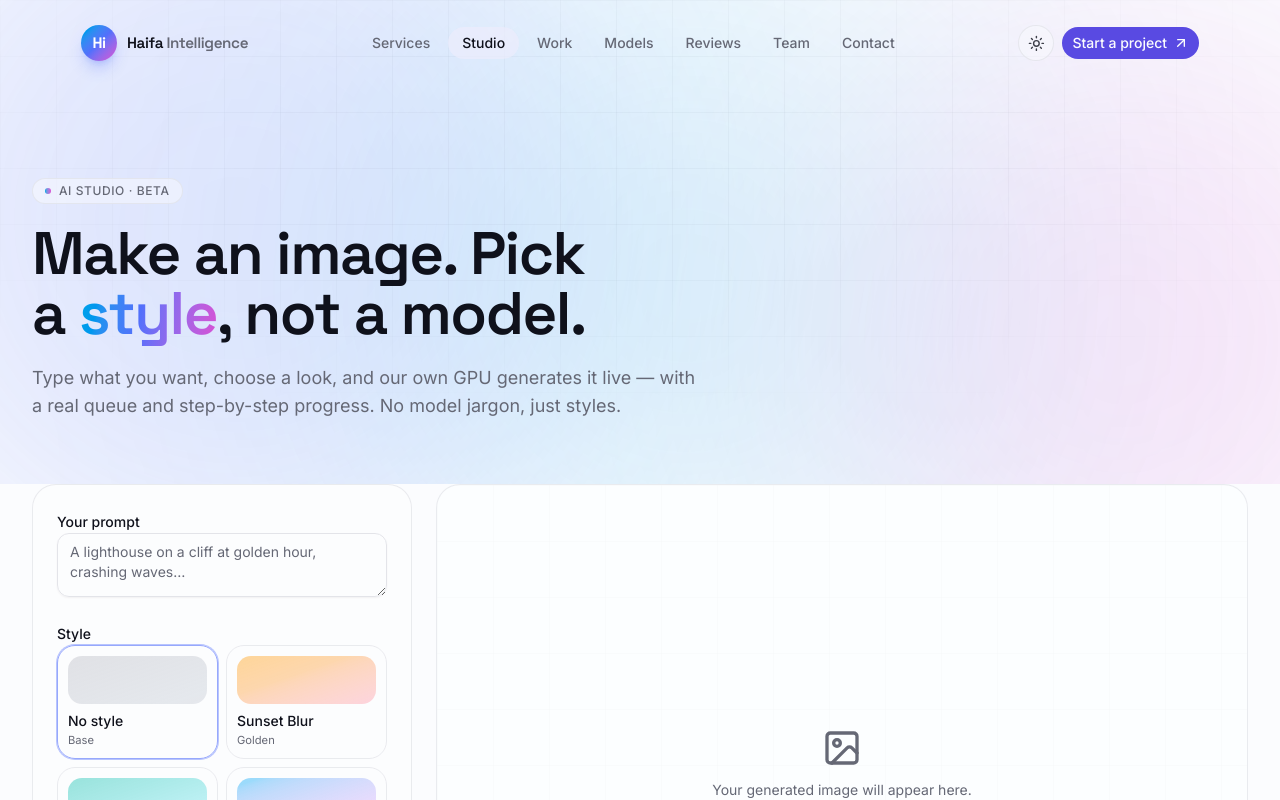
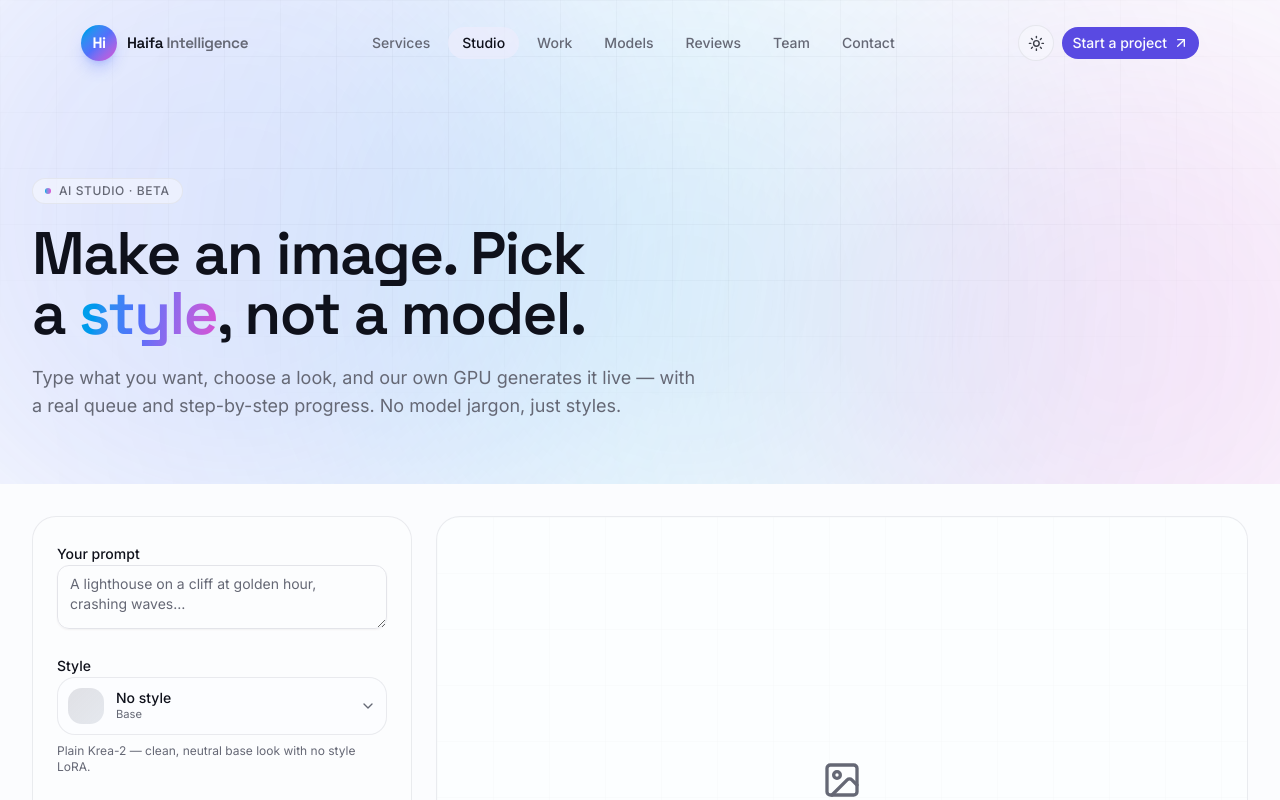
Before and after one commit to Danial-Dirar/haifa-intelligence, a Next.js app in the folder apps/web/: page /studio in a window 1280 px wide. Shown: the top 800 px of the page. Built offline with nearby package versions, Linux system fonts and the light colour scheme.

Commit message:
Added UI/UX changes

```diff
--- a/apps/web/app/layout.tsx
+++ b/apps/web/app/layout.tsx
@@ -72,7 +72,11 @@ export default function RootLayout({
         {/* Server-rendered anti-FOUC theme script (runs before paint) */}
         <script dangerouslySetInnerHTML={{ __html: themeInitScript }} />
       </head>
-      <body className="min-h-full flex flex-col antialiased">
+      {/* suppressHydrationWarning: browser extensions (Grammarly, password
+          managers, etc.) inject data-* attributes on <body> before React
+          hydrates. This silences that harmless mismatch without hiding real
+          bugs deeper in the tree. */}
+      <body suppressHydrationWarning className="min-h-full flex flex-col antialiased">
         <SmoothScroll>
           <Navbar />
           <main className="flex-1">{children}</main>
--- a/apps/web/app/studio/page.tsx
+++ b/apps/web/app/studio/page.tsx
@@ -43,7 +43,7 @@ export default function StudioPage() {
         description="Type what you want, choose a look, and our own GPU generates it live — with a real queue and step-by-step progress. No model jargon, just styles."
       />
 
-      <section className="container-page pb-12">
+      <section className="container-page pt-4 pb-12 md:pt-8">
         <Reveal>
           <StudioClient />
         </Reveal>
--- a/apps/web/components/sections/studio-client.tsx
+++ b/apps/web/components/sections/studio-client.tsx
@@ -1,8 +1,18 @@
 "use client";
 
-import { useRef, useState } from "react";
+import { useEffect, useRef, useState } from "react";
 import { toast } from "sonner";
-import { Clock, Download, ImageIcon, Loader2, Sparkles, Users, Wand2 } from "lucide-react";
+import {
+  Check,
+  ChevronDown,
+  Clock,
+  Download,
+  ImageIcon,
+  Loader2,
+  Sparkles,
+  Users,
+  Wand2,
+} from "lucide-react";
 import { Textarea } from "@/components/ui/textarea";
 import { Button } from "@/components/ui/button";
 import {
@@ -89,6 +99,103 @@ type Result = {
 };
 
 const styles = imageStyles.map(publicStyle);
+type StyleOption = (typeof styles)[number];
+
+/**
+ * Compact style selector: a single row showing the current style, which opens a
+ * grid popover on click. Keeps the tall list of styles from pushing the rest of
+ * the controls — and the Generate button — far down the panel.
+ */
+function StylePicker({
+  value,
+  onChange,
+}: {
+  value: string;
+  onChange: (id: string) => void;
+}) {
+  const [open, setOpen] = useState(false);
+  const ref = useRef<HTMLDivElement>(null);
+  const active = styles.find((s) => s.id === value)!;
+
+  useEffect(() => {
+    if (!open) return;
+    const onDown = (e: MouseEvent) => {
+      if (ref.current && !ref.current.contains(e.target as Node)) setOpen(false);
+    };
+    const onKey = (e: KeyboardEvent) => {
+      if (e.key === "Escape") setOpen(false);
+    };
+    document.addEventListener("mousedown", onDown);
+    document.addEventListener("keydown", onKey);
+    return () => {
+      document.removeEventListener("mousedown", onDown);
+      document.removeEventListener("keydown", onKey);
+    };
+  }, [open]);
+
+  return (
+    <div className="relative" ref={ref}>
+      <button
+        type="button"
+        onClick={() => setOpen((o) => !o)}
+        aria-haspopup="listbox"
+        aria-expanded={open}
+        className={cn(
+          "flex w-full items-center gap-3 rounded-xl border bg-background/40 p-2.5 text-left transition-colors",
+          open ? "border-brand-1/60 ring-1 ring-brand-1/40" : "border-border/60 hover:border-brand-1/40"
+        )}
+      >
+        <span className={cn("size-9 shrink-0 rounded-lg bg-gradient-to-br", active.accent)} />
+        <span className="min-w-0 flex-1">
+          <span className="block truncate text-sm font-medium leading-tight">{active.name}</span>
+          <span className="block text-[0.7rem] text-muted-foreground">{active.sample}</span>
+        </span>
+        <ChevronDown
+          className={cn("size-4 shrink-0 text-muted-foreground transition-transform", open && "rotate-180")}
+        />
+      </button>
+
+      {open && (
+        <div
+          role="listbox"
+          className="absolute inset-x-0 top-[calc(100%+0.5rem)] z-30 rounded-2xl border border-border/60 bg-popover p-2 shadow-xl shadow-black/20"
+        >
+          <div
+            data-lenis-prevent
+            className="grid max-h-[19rem] grid-cols-2 gap-2 overflow-y-auto p-1"
+          >
+            {styles.map((s: StyleOption) => {
+              const selected = s.id === value;
+              return (
+                <button
+                  key={s.id}
+                  type="button"
+                  role="option"
+                  aria-selected={selected}
+                  onClick={() => {
+                    onChange(s.id);
+                    setOpen(false);
+                  }}
+                  className={cn(
+                    "group relative overflow-hidden rounded-xl border p-2.5 text-left transition-all",
+                    selected
+                      ? "border-brand-1/60 ring-1 ring-brand-1/40"
+                      : "border-border/60 hover:border-brand-1/40"
+                  )}
+                >
+                  <div className={cn("mb-2 h-12 w-full rounded-lg bg-gradient-to-br", s.accent)} />
+                  <p className="text-sm font-medium leading-tight">{s.name}</p>
+                  <p className="mt-0.5 line-clamp-1 text-[0.7rem] text-muted-foreground">{s.sample}</p>
+                  {selected && <Check className="absolute right-2 top-2 size-4 text-brand-1" />}
+                </button>
+              );
+            })}
+          </div>
+        </div>
+      )}
+    </div>
+  );
+}
 
 export function StudioClient() {
   const [prompt, setPrompt] = useState("");
@@ -210,30 +317,9 @@ export function StudioClient() {
           />
         </div>
 
-        <div className="space-y-3">
+        <div className="space-y-2">
           <label className="text-sm font-medium">Style</label>
-          <div className="grid grid-cols-2 gap-2">
-            {styles.map((s) => {
-              const active = s.id === styleId;
-              return (
-                <button
-                  key={s.id}
-                  type="button"
-                  onClick={() => setStyleId(s.id)}
-                  className={cn(
-                    "group relative overflow-hidden rounded-xl border p-2.5 text-left transition-all",
-                    active
-                      ? "border-brand-1/60 ring-1 ring-brand-1/40"
-                      : "border-border/60 hover:border-brand-1/40"
-                  )}
-                >
-                  <div className={cn("mb-2 h-12 w-full rounded-lg bg-gradient-to-br", s.accent)} />
-                  <p className="text-sm font-medium leading-tight">{s.name}</p>
-                  <p className="mt-0.5 line-clamp-1 text-[0.7rem] text-muted-foreground">{s.sample}</p>
-                </button>
-              );
-            })}
-          </div>
+          <StylePicker value={styleId} onChange={setStyleId} />
           <p className="text-xs text-muted-foreground">{activeStyle.description}</p>
         </div>
 
```
Also changed, not shown: apps/web/lib/data/gallery.ts (+1 -1 lines), apps/web/public/studio/examples/dot-matrix-2.webp.
